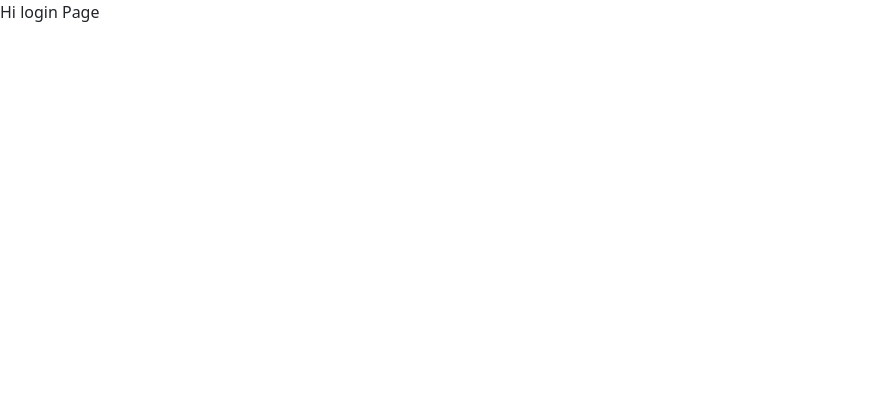
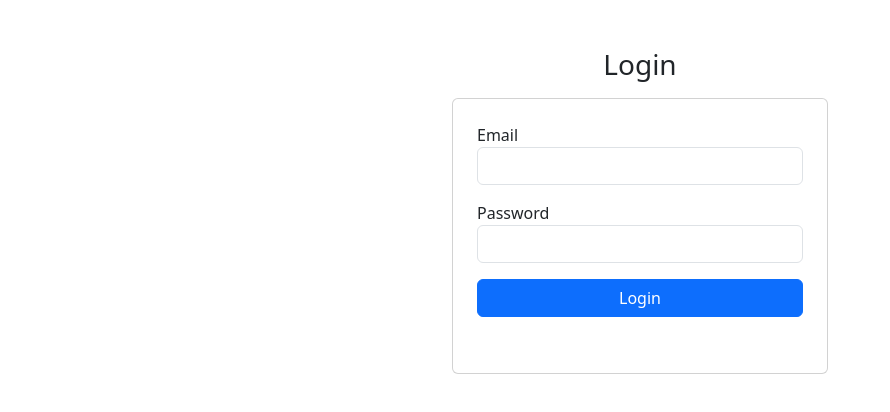
Before and after one commit to aldysufri17/Nexa-Test, a Vue app in the folder frontend/: page /login in a window 1280 px wide. Shown: the top 412 px of the page, without its empty margins (0-890 px from the left). Built offline with nearby package versions, Linux system fonts and the light colour scheme.

Commit message:
feat(frontend): slicing login page using boostrap

```diff
--- a/frontend/src/views/Login.vue
+++ b/frontend/src/views/Login.vue
@@ -1,3 +1,21 @@
 <template>
-    <div>Hi login Page</div>
+    <div class="container mt-5" style="max-width:400px">
+        <h3 class="mb-3 text-center">Login</h3>
+
+        <div class="card p-4">
+            <div class="mb-3">
+                <label>Email</label>
+                <input type="email" class="form-control" />
+            </div>
+
+            <div class="mb-3">
+                <label>Password</label>
+                <input type="password" class="form-control" />
+            </div>
+
+            <button class="btn btn-primary w-100" >Login</button>
+
+            <p class="text-danger mt-3"></p>
+        </div>
+    </div>
 </template>
```
